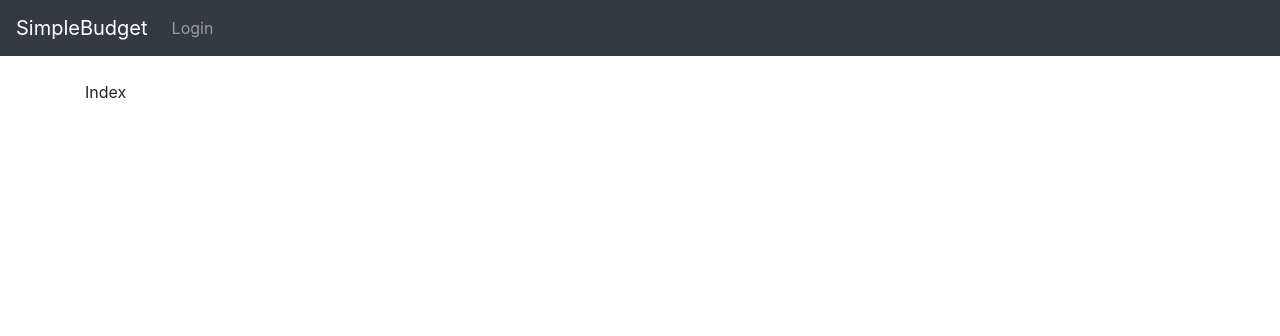
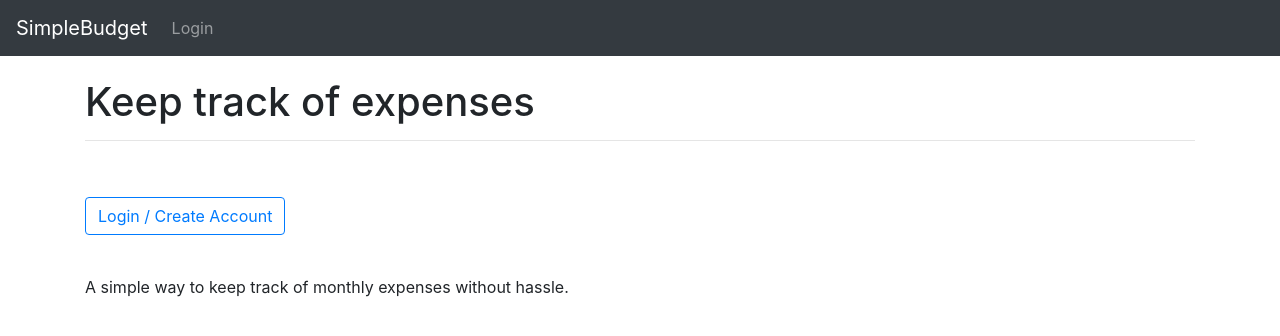
Before and after one commit to willfong/sbudget-py, a Flask app: page / in a window 1280 px wide. Shown: the top 336 px of the page. Run offline with Flask 2, Linux system fonts and the light colour scheme; some libraries are stand-ins or nearby versions.

Commit message:
Something better on index

```diff
--- a/templates/index.html
+++ b/templates/index.html
@@ -1,4 +1,9 @@
 {% extends "layout.html" %}
 {% block body %}
-Index
+<h1>Keep track of expenses</h1>
+<hr />
+<p>&nbsp;</p>
+<a href="{{url_for('login')}}" role="button" class="btn btn-outline-primary">Login / Create Account</a>
+<p>&nbsp;</p>
+<p>A simple way to keep track of monthly expenses without hassle.</p>
 {% endblock %}
--- a/templates/login.html
+++ b/templates/login.html
@@ -9,7 +9,7 @@
   <p>&nbsp;</p>
   <div class="row">
     <div class="col-sm-6"><button class="btn btn-lg btn-primary btn-block" type="submit">Log in</button></div>
-    <div class="col-sm-6 text-right"><button class="btn btn-lg btn-outline-secondary btn-block" type="submit">Create New User</button></div>
+    <div class="col-sm-6 text-right"><button class="btn btn-lg btn-outline-secondary btn-block" type="submit">Create Account</button></div>
   </div>
 </form>
 {% endblock %}
```
